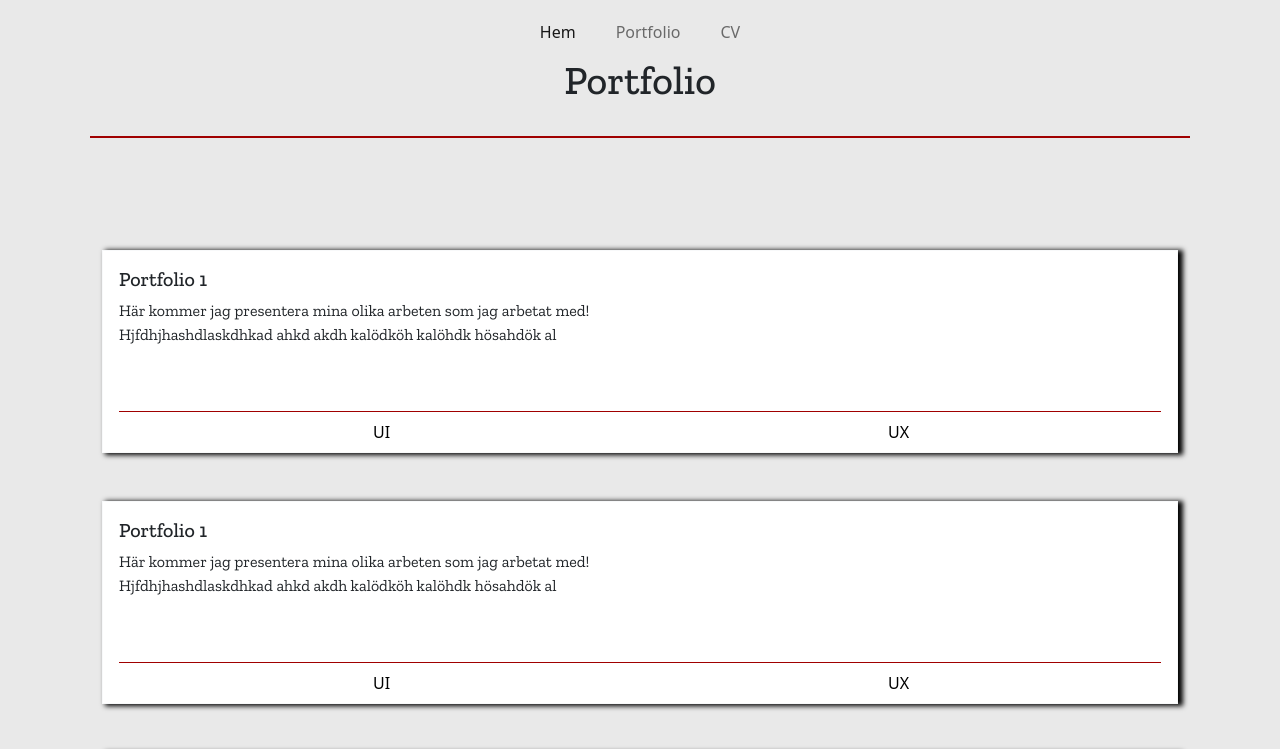
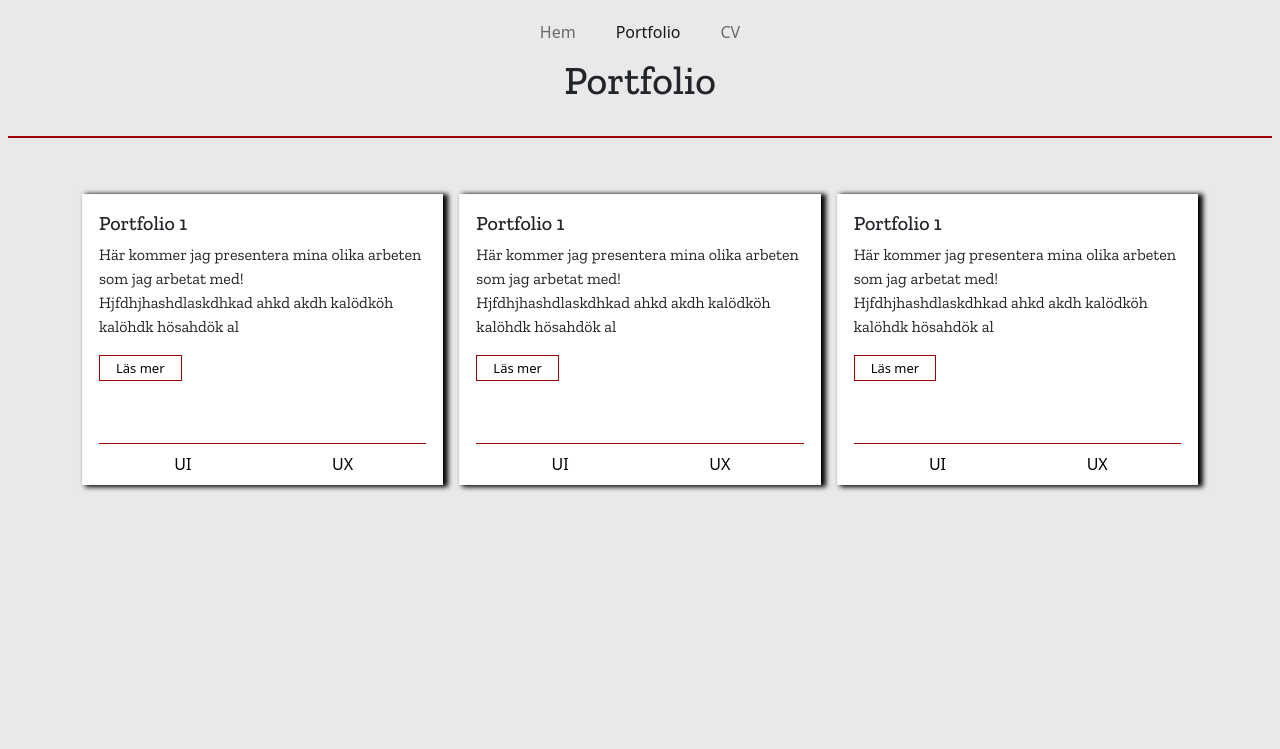
Before and after one commit to rasmusbergstrom/wp-theme-bootstrap, a plain HTML site: page index.html in a window 1280 px wide. Shown: the top 749 px of the page. Drawn offline with nearby package versions, Linux system fonts and the light colour scheme.

Commit message:
Grid and layout in place

```diff
--- a/index.html
+++ b/index.html
@@ -16,50 +16,30 @@
           <span class="line"></span>
           <span class="line"></span>
         </div>
-        <!--TODO: FIXA DETTA-->
         <div class="collapse navbar-collapse justify-content-center" id="navbarNavAltMarkup">
           <div class="navbar-nav p-1">
-            <a class="nav-item nav-link active" href="#">Hem</a>
-            <a class="nav-item nav-link mx-4" href="#">Portfolio</a>
+            <a class="nav-item nav-link" href="#">Hem</a>
+            <a class="nav-item nav-link mx-4 active" href="#">Portfolio</a>
             <a class="nav-item nav-link" href="#">CV</a>
           </div>
         </div>
       </nav>
     </header>
-    <section class="container">
-      <!--TITLE SECTION -->
-      <section class="title-section p-2 pb-4 pt-5 m-2">
-        <h1 class="text-center ">Portfolio</h1>
-      </section>
-      <!--TITLE END -->
-      <div class="container mt-7">
-        <div class="col">
-          <div class="card m-2 mt-5 border-light">
-            <div class="card-body mb-5">
-              <h5 class="card-title">Portfolio 1</h5>
-              <p class="card-text">Här kommer jag presentera mina olika arbeten som jag arbetat med! <br>
-                Hjfdhjhashdlaskdhkad ahkd akdh kalödköh kalöhdk hösahdök al
-              </p>
-            </div>
-            <div class="card-footer bg-transparent">
-              <div class="row justify-content-center">
-                <div class="col text-center">
-                  <a class="card-link" href="#">UI</a>
-                </div>
-                <div class="col text-center">
-                  <a class="card-link" href="#">UX</a>
-                </div>
-              </div>
-            </div>
-          </div>
-          <!--COL 2-->
+    <!--TITLE SECTION -->
+    <section class="title-section p-2 pb-4 pt-5 m-2">
+      <h1 class="text-center ">Portfolio</h1>
+    </section>
+    <div class="album py-5">
+      <div class="container">
+        <div class="row row-cols-1 row-cols-sm-2 row-cols-md-2 row-cols-lg-3 g-3">
           <div class="col">
-            <div class="card m-2 mt-5 border-light">
+            <div class="card border-light">
               <div class="card-body mb-5">
                 <h5 class="card-title">Portfolio 1</h5>
                 <p class="card-text">Här kommer jag presentera mina olika arbeten som jag arbetat med! <br>
                   Hjfdhjhashdlaskdhkad ahkd akdh kalödköh kalöhdk hösahdök al
                 </p>
+                <a href="#" class="card-btn" >Läs mer</a>
               </div>
               <div class="card-footer bg-transparent">
                 <div class="row justify-content-center">
@@ -73,14 +53,14 @@
               </div>
             </div>
           </div>
-          <!--COL 3-->
           <div class="col">
-            <div class="card m-2 mt-5 border-light">
+            <div class="card border-light">
               <div class="card-body mb-5">
                 <h5 class="card-title">Portfolio 1</h5>
                 <p class="card-text">Här kommer jag presentera mina olika arbeten som jag arbetat med! <br>
                   Hjfdhjhashdlaskdhkad ahkd akdh kalödköh kalöhdk hösahdök al
                 </p>
+                <a href="#" class="card-btn" >Läs mer</a>
               </div>
               <div class="card-footer bg-transparent">
                 <div class="row justify-content-center">
@@ -92,10 +72,34 @@
                   </div>
                 </div>
               </div>
+            </div>
+          </div>
+          <div class="col">
+            <div class="card border-light">
+              <div class="card-body mb-5">
+                <h5 class="card-title">Portfolio 1</h5>
+                <p class="card-text">Här kommer jag presentera mina olika arbeten som jag arbetat med! <br>
+                  Hjfdhjhashdlaskdhkad ahkd akdh kalödköh kalöhdk hösahdök al
+                </p>
+                <a href="#" class="card-btn" >Läs mer</a>
+              </div>
+              <div class="card-footer bg-transparent">
+                <div class="row justify-content-center">
+                  <div class="col text-center">
+                    <a class="card-link" href="#">UI</a>
+                  </div>
+                  <div class="col text-center">
+                    <a class="card-link" href="#">UX</a>
+                  </div>
+                </div>
+              </div>
+            </div>
           </div>
         </div>
       </div>
     </div>
+
+
     <script src="https://cdn.jsdelivr.net/npm/bootstrap@5.1.3/dist/js/bootstrap.bundle.min.js" integrity="sha384-ka7Sk0Gln4gmtz2MlQnikT1wXgYsOg+OMhuP+IlRH9sENBO0LRn5q+8nbTov4+1p" crossorigin="anonymous"></script>
     <script src="script.js"></script>
   </body>
--- a/style.scss
+++ b/style.scss
@@ -95,6 +95,15 @@ a{
         margin: 0 1rem;
         border-top: 1px solid $sec-color;
     }
+    .card-btn{
+        font-size: 13px;
+        border: solid 1px $sec-color;
+        padding: .2rem 1rem;
+        &:hover{
+            background-color: $sec-color;
+            color: whitesmoke;
+        }
+    }
 }
 .card-link{
     &:hover{
```
Also changed, not shown: front-page.html (+1 -1 lines), style.css, 1 other file.
